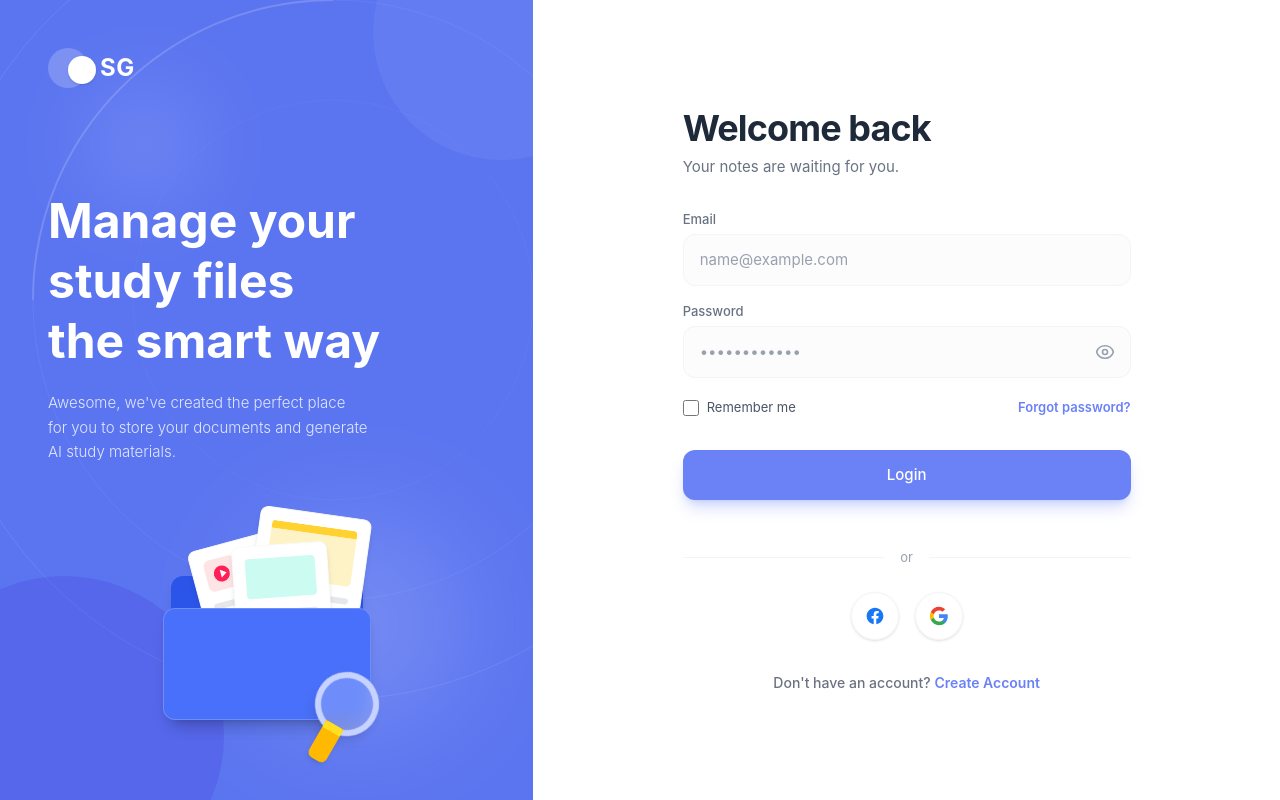
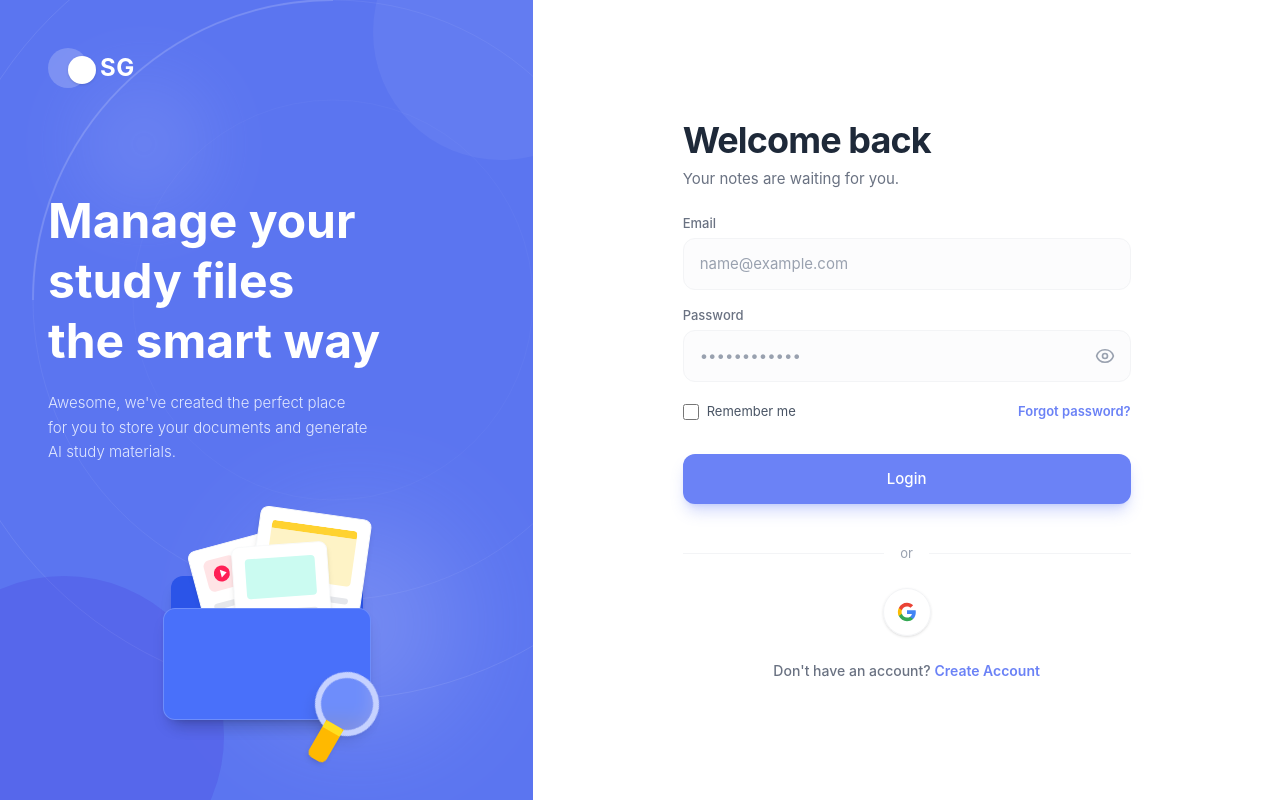
Before and after one commit to kunalmishra25/Cognify, a React (Vite) app in the folder my-ai/: page /login in a window 1280 px wide. Built offline with nearby package versions, Linux system fonts and the light colour scheme.

Commit message:
Updated margin for Login and Signup

```diff
--- a/my-ai/src/pages/Login.jsx
+++ b/my-ai/src/pages/Login.jsx
@@ -85,9 +85,9 @@ const Login = () => {
             </div>
 
             {/* RIGHT SIDE - Form area */}
-            <div className="w-full md:w-7/12 bg-white p-8 md:p-12 lg:p-16 xl:p-24 flex flex-col justify-center relative overflow-y-auto h-full">
+            <div className="w-full md:w-7/12 bg-white p-6 md:p-10 lg:p-12 flex flex-col justify-center relative overflow-y-auto h-full">
                 <div className="max-w-md mx-auto w-full">
-                    <div className="mb-8">
+                    <div className="mb-6">
                         <h2 className="text-3xl lg:text-4xl font-bold text-gray-800 mb-2 tracking-tight">Welcome back</h2>
                         <p className="text-gray-500 text-[15px]">Your notes are waiting for you.</p>
                     </div>
@@ -150,7 +150,7 @@ const Login = () => {
                         </div>
                     </form>
 
-                    <div className="mt-8">
+                    <div className="mt-6">
                         <div className="relative flex py-4 items-center">
                             <div className="flex-grow border-t border-gray-100"></div>
                             <span className="flex-shrink-0 mx-4 text-gray-400 text-[13px]">or</span>
@@ -158,11 +158,6 @@ const Login = () => {
                         </div>
 
                         <div className="flex gap-4 justify-center mt-2">
-                            <button className="flex items-center justify-center w-12 h-12 rounded-full border border-gray-100 shadow-sm hover:shadow-md transition-all hover:bg-gray-50 active:scale-95">
-                                <svg className="w-5 h-5 text-[#1877F2]" fill="currentColor" viewBox="0 0 24 24" aria-hidden="true">
-                                    <path fillRule="evenodd" d="M22 12c0-5.523-4.477-10-10-10S2 6.477 2 12c0 4.991 3.657 9.128 8.438 9.878v-6.987h-2.54V12h2.54V9.797c0-2.506 1.492-3.89 3.777-3.89 1.094 0 2.238.195 2.238.195v2.46h-1.26c-1.243 0-1.63.771-1.63 1.562V12h2.773l-.443 2.89h-2.33v6.988C18.343 21.128 22 16.991 22 12z" clipRule="evenodd" />
-                                </svg>
-                            </button>
                             <button className="flex items-center justify-center w-12 h-12 rounded-full border border-gray-100 shadow-sm hover:shadow-md transition-all hover:bg-gray-50 active:scale-95">
                                 <svg className="w-5 h-5" viewBox="0 0 24 24">
                                     <path d="M22.56 12.25c0-.78-.07-1.53-.2-2.25H12v4.26h5.92c-.26 1.37-1.04 2.53-2.21 3.31v2.77h3.57c2.08-1.92 3.28-4.74 3.28-8.09z" fill="#4285F4" />
@@ -175,7 +170,7 @@ const Login = () => {
                         </div>
                     </div>
 
-                    <p className="text-center mt-8 text-[14px] text-gray-500 font-medium">
+                    <p className="text-center mt-6 text-[14px] text-gray-500 font-medium">
                         Don't have an account? <Link to="/signup" className="font-semibold text-[#6B82F6] hover:text-indigo-700 transition-colors">Create Account</Link>
                     </p>
                 </div>
--- a/my-ai/src/pages/Signup.jsx
+++ b/my-ai/src/pages/Signup.jsx
@@ -85,9 +85,9 @@ const Signup = () => {
             </div>
 
             {/* RIGHT SIDE - Form area */}
-            <div className="w-full md:w-7/12 bg-white p-8 md:p-12 lg:p-16 xl:p-24 flex flex-col justify-center relative overflow-y-auto h-full">
+            <div className="w-full md:w-7/12 bg-white p-6 md:p-10 lg:p-12 flex flex-col justify-center relative overflow-y-auto h-full">
                 <div className="max-w-md mx-auto w-full">
-                    <h2 className="text-3xl lg:text-4xl font-bold text-gray-800 mb-8 tracking-tight">Create Account</h2>
+                    <h2 className="text-3xl lg:text-4xl font-bold text-gray-800 mb-6 tracking-tight">Create Account</h2>
 
                     <form className="space-y-4">
                         <div className="flex flex-col gap-1">
@@ -148,7 +148,7 @@ const Signup = () => {
                         </div>
                     </form>
 
-                    <div className="mt-8">
+                    <div className="mt-6">
                         <div className="relative flex py-4 items-center">
                             <div className="flex-grow border-t border-gray-100"></div>
                             <span className="flex-shrink-0 mx-4 text-gray-400 text-[13px]">or</span>
@@ -156,11 +156,6 @@ const Signup = () => {
                         </div>
 
                         <div className="flex gap-4 justify-center mt-2">
-                            <button className="flex items-center justify-center w-12 h-12 rounded-full border border-gray-100 shadow-sm hover:shadow-md transition-all hover:bg-gray-50 active:scale-95">
-                                <svg className="w-5 h-5 text-[#1877F2]" fill="currentColor" viewBox="0 0 24 24" aria-hidden="true">
-                                    <path fillRule="evenodd" d="M22 12c0-5.523-4.477-10-10-10S2 6.477 2 12c0 4.991 3.657 9.128 8.438 9.878v-6.987h-2.54V12h2.54V9.797c0-2.506 1.492-3.89 3.777-3.89 1.094 0 2.238.195 2.238.195v2.46h-1.26c-1.243 0-1.63.771-1.63 1.562V12h2.773l-.443 2.89h-2.33v6.988C18.343 21.128 22 16.991 22 12z" clipRule="evenodd" />
-                                </svg>
-                            </button>
                             <button className="flex items-center justify-center w-12 h-12 rounded-full border border-gray-100 shadow-sm hover:shadow-md transition-all hover:bg-gray-50 active:scale-95">
                                 <svg className="w-5 h-5" viewBox="0 0 24 24">
                                     <path d="M22.56 12.25c0-.78-.07-1.53-.2-2.25H12v4.26h5.92c-.26 1.37-1.04 2.53-2.21 3.31v2.77h3.57c2.08-1.92 3.28-4.74 3.28-8.09z" fill="#4285F4" />
@@ -173,7 +168,7 @@ const Signup = () => {
                         </div>
                     </div>
 
-                    <p className="text-center mt-8 text-[14px] text-gray-500 font-medium">
+                    <p className="text-center mt-6 text-[14px] text-gray-500 font-medium">
                         Already have an account? <Link to="/login" className="font-semibold text-[#6B82F6] hover:text-indigo-700 transition-colors">Login</Link>
                     </p>
                 </div>
```
